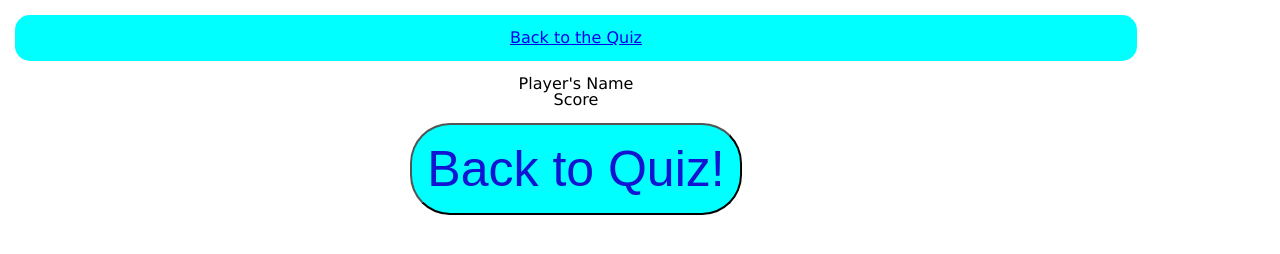
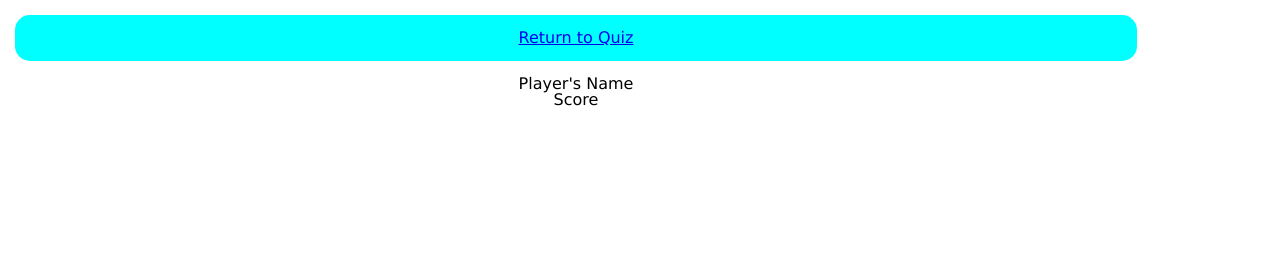
Before and after one commit to gibbo3433/Code-Quiz, a plain HTML site: page scores.html in a window 1280 px wide. Drawn offline with Linux system fonts and the light colour scheme.

Commit message:
fixed score.html page

```diff
--- a/Assets/js/scores.js
+++ b/Assets/js/scores.js
@@ -14,13 +14,5 @@ for ( var i = 0; i < localStorage.length; i++) {
     var result = document.createElement("div");
     result.classList.add('result');
 
-    tables
-
     result.innerHTML = '<div class="score-item"> ${initials} </div>'
-
-
 }
-
-
-
-backtoQuiz.addEventListener("click", BackToQuiz)
--- a/scores.html
+++ b/scores.html
@@ -13,7 +13,7 @@
 
     <header>
         <div id="highscores">
-            <a href="/index.html"> Back to the Quiz</a>
+            <a href="/index.html"> Return to Quiz</a>
         </div>
     </header>
 
@@ -25,7 +25,6 @@
                 <div class="score-item">Score</div>
             </div>
           </div>
-          <button id="backtoQuiz" class="button">Back to Quiz!</button>
         </div>
     </main>
 
```
Also changed, not shown: index.html (+1 -1 lines).
